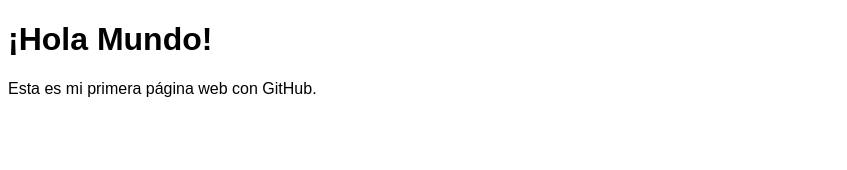
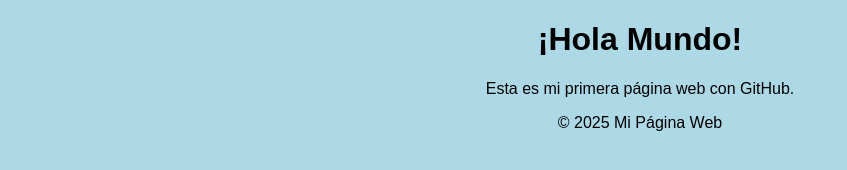
Before and after one commit to JMMSJoel/Conexi-nBDDD, a plain HTML site: page index.html in a window 1280 px wide. Shown: the whole page, without its empty margins (0-847 px from the left). Drawn offline with Linux system fonts and the light colour scheme.

Commit message:
Added footer line for conflict test (B)

```diff
--- a/index.html
+++ b/index.html
@@ -11,6 +11,10 @@
 <body>
     <h1>¡Hola Mundo!</h1>
     <p>Esta es mi primera página web con GitHub.</p>
+
+    <footer>
+        <p>&copy; 2025 Mi Página Web</p>
+    </footer>
 </body>
 
 </html>
--- a/style.css
+++ b/style.css
@@ -1,3 +1,5 @@
 body {
     font-family: sans-serif;
+    background-color: lightblue;
+    text-align: center;
 }
```
